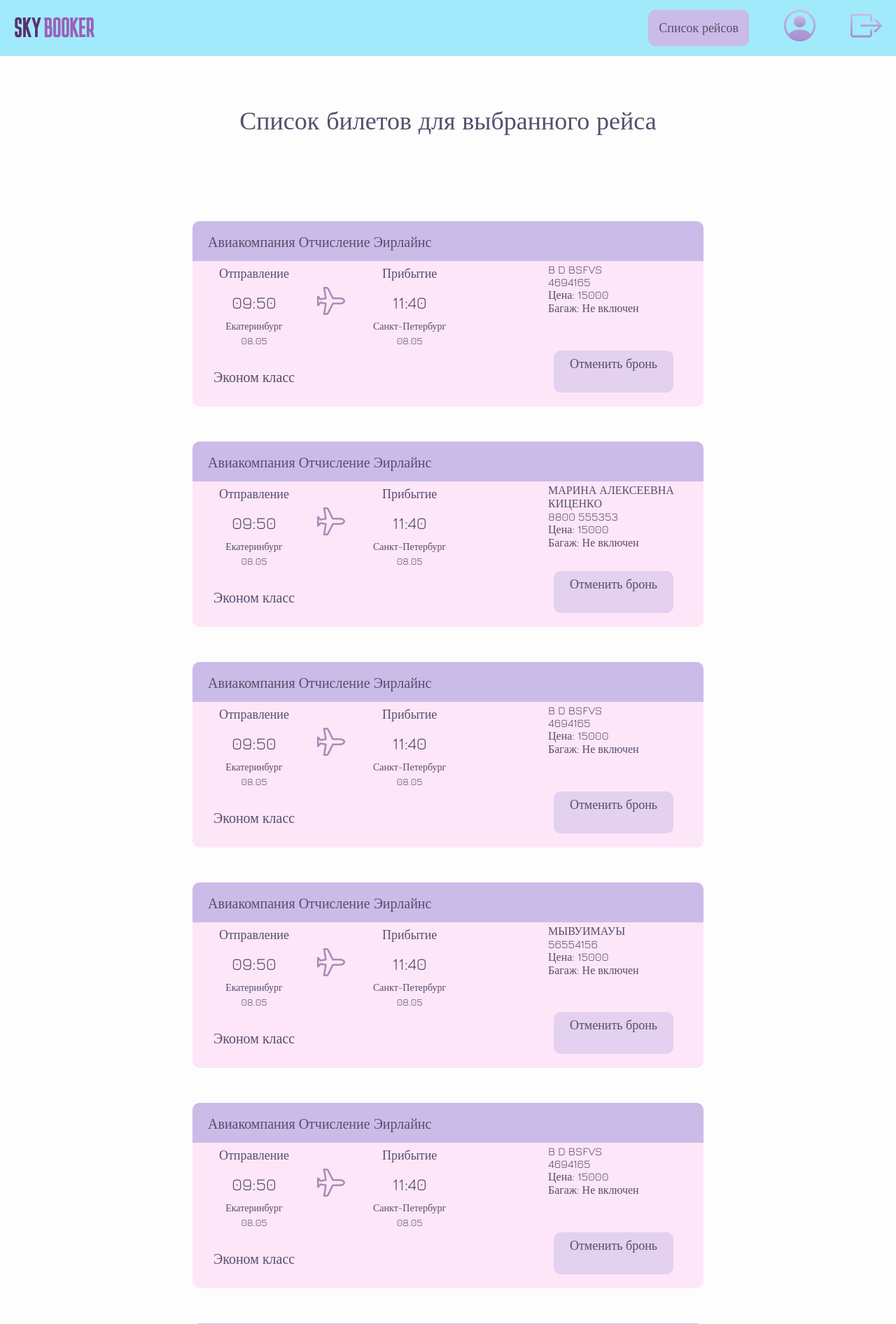
After one commit to Marina-Kits/SkyBooker-project, a Django app: page /flight/1/tickets/ in a window 1280 px wide. The commit adds this page. Shown: the top 1892 px of the page at 70% size. Run offline with Django 5.2, Linux system fonts and the light colour scheme; a user stored in the database is signed in; data comes from the database, SQL or seed files in the repository; both versions use the stored data as it was after the commit; parts of the project's set-up code (start-up, migrations or seed data) failed here and were passed over.

Commit message:
add ticket cancellation for admin + flight ticket list for admin

```diff
--- a/skybooker/main/urls.py
+++ b/skybooker/main/urls.py
@@ -20,4 +20,5 @@ urlpatterns = [
     path('book-ticket/<int:flight_id>/', views.book_ticket, name='book_ticket'),
     path('confirmation/<str:ticket_ids>/', views.confirmation, name='confirmation'),
     path('cancel-ticket/<int:ticket_id>/', views.cancel_ticket, name='cancel_ticket'),
+    path('flight/<int:flight_id>/tickets/', views.flight_tickets, name='flight_tickets'),
 ]
--- a/skybooker/main/views.py
+++ b/skybooker/main/views.py
@@ -303,3 +303,9 @@ def cancel_ticket(request, ticket_id):
     flight_class_info.seats_number += 1
     flight_class_info.save()
     return redirect('main:profile')
+
+
+@admin_required
+def flight_tickets(request, flight_id):
+    tickets = Ticket.objects.filter(flight_id=flight_id)
+    return render(request, 'main/flight_tickets.html', {'tickets': tickets})
--- a/skybooker/static/css/admin-flights.css
+++ b/skybooker/static/css/admin-flights.css
@@ -26,7 +26,8 @@ h1{
     flex-direction: column;
     gap: 20px;
 }
-.admin-seats-number{
+.admin-seats-number,
+.admin-ticket-info{
     position: absolute;
     right: 22px;
     top: 60px;
@@ -47,3 +48,40 @@ h1{
     font-size: 18px;
     text-align: center;
 }
+.ticket-buttons-container{
+    position: absolute;
+    right: 15px;
+    bottom: 20px;
+    display: flex;
+    gap: 15px;
+    border: 1px black;
+}
+.open-flight-info,
+.open-book-info{
+    position: relative;
+    right: 0;
+    bottom: 0;
+    width: 155px;
+    height: 40px;
+    background-color: var(--violet-light);
+    padding: 8px;
+    padding-bottom: 12px;
+    cursor: pointer;
+    text-align: center;
+    border-radius: 10px;
+    transition: .3s;
+    font-size: 18px;
+}
+.open-book-info{
+    width: 131px;
+    height: 40px;
+    padding: 8px 20px 12px 20px;
+}
+.admin-ticket-info{
+    max-height: 120px;
+    overflow-y: auto;
+    overflow-wrap: break-word;
+    font-size: 16px;
+    display: block;
+    width: 200px;
+}
--- a/skybooker/static/css/ticket.css
+++ b/skybooker/static/css/ticket.css
@@ -1,6 +1,7 @@
 /*билеты*/
 #tickets-list,
-#admin-flights-list{
+#admin-flights-list,
+#admin-book-list{
     margin-top: 72px;
     width: 730px;
     display: flex;
@@ -94,11 +95,13 @@
     font-size: 18px;
 }
 .cancel-ticket{
-    padding: 4px;
-    padding-top: 20px;
+    width: 131px;
+    height: 40px;
+    padding: 8px 20px 12px 20px;
 }
 .buy-ticket:hover,
 .open-flight-info:hover,
+.open-book-info:hover,
 .cancel-ticket:hover{
     background-color: var(--violet-color);
     box-shadow: 0px 0px 10px 0px rgba(198, 175, 238, .7);
--- a/skybooker/templates/main/flight_list.html
+++ b/skybooker/templates/main/flight_list.html
@@ -1,8 +1,8 @@
 {% extends 'main/head-template.html' %}
 {% load static %}
 {% block styles %}
+    <link rel="stylesheet" href="{% static 'css/ticket.css' %}">
     <link rel="stylesheet" href="{% static 'css/admin-flights.css' %}">
-    <link rel="stylesheet" href="{% static 'css/ticket.css' %}">
 {% endblock %}
 {% block title %}Список рейсов{% endblock %}
 {% block content %}
@@ -41,7 +41,10 @@
                                 {% endfor %}
                             </ul>
                         </div>
+                        <div class="ticket-buttons-container">
+                            <a href="{% url 'main:flight_tickets' flight.id %}" class="open-book-info">Открыть билеты</a>
                             <a href="{% url 'main:flight_info_edit' flight.id %}" class="open-flight-info">Открыть информацию</a>
+                        </div>
                     </div>
                 </li>
             {% endfor %}
--- /dev/null
+++ b/skybooker/templates/main/flight_tickets.html
@@ -0,0 +1,81 @@
+{% extends 'main/head-template.html' %}
+{% load static %}
+{% block styles %}
+    <link rel="stylesheet" href="{% static 'css/ticket.css' %}">
+    <link rel="stylesheet" href="{% static 'css/admin-flights.css' %}">
+{% endblock %}
+{% block title %}Список рейсов{% endblock %}
+{% block content %}
+    {% include 'main/header.html' %}
+    <div id="main-content">
+        <h1>Список билетов для выбранного рейса</h1>
+        <ul id="admin-book-list">
+            {% for ticket in tickets %}
+                <li>
+                    <div class="ticket-card">
+                        <p class="ticket-airline">Авиакомпания {{ ticket.flight.airline }}</p>
+                        <div class="ticket-time-info">
+                            <div class="ticket-departure-info">
+                                <span>Отправление</span>
+                                <p class="ticket-time">{{ ticket.flight.departure_time|time:"H:i" }}</p>
+                                <p class="ticket-city-date">{{ ticket.flight.departure_airport.city }}<br>{{ ticket.flight.departure_time|date:"d.m" }}</p>
+                            </div>
+                            <div class="plane-container">
+                                <img src="{% static 'img/airplane.svg' %}" width="40px">
+                            </div>
+                            <div class="ticket-arrival-info">
+                                <span>Прибытие</span>
+                                <p class="ticket-time">{{ ticket.flight.arrival_time|time:"H:i" }}</p>
+                                <p class="ticket-city-date">{{ ticket.flight.arrival_airport.city }}<br>{{ ticket.flight.arrival_time|date:"d.m" }}</p>
+                            </div>
+                        </div>
+                        <div class="admin-ticket-info">
+                            <p style="text-transform: uppercase;">{{ ticket.passenger.full_name }}</p>
+                            <p>{{ ticket.passenger.passport_number }}</p>
+                            <p>Цена: {{ ticket.price|floatformat:0 }}</p>
+                            <p>Багаж:
+                                {% if ticket.luggage %}
+                                    {{ ticket.luggage_price|floatformat:0 }}
+                                {% else %}
+                                    Не включен
+                                {% endif %}
+                            </p>
+                        </div>
+
+                        <a href="#" class="cancel-ticket" data-ticket-id="{{ ticket.id }}">Отменить бронь</a>
+                        <p class="service-class-p">{{ ticket.get_service_class_display }} класс</p>
+                    </div>
+                </li>
+            {% empty %}
+                <li>Нет доступных билетов</li>
+            {% endfor %}
+        </ul>
+    </div>
+
+    <script>
+        document.addEventListener("DOMContentLoaded", function() {
+            var cancelButtons = document.querySelectorAll('.cancel-ticket');
+            cancelButtons.forEach(function(button) {
+                button.addEventListener('click', function(event) {
+                    event.preventDefault();
+
+                    var ticketId = button.dataset.ticketId;
+                    var url = "/cancel-ticket/" + ticketId + "/";
+
+                    fetch(url, {
+                        method: 'POST',
+                        headers: {
+                            'X-CSRFToken': "{{ csrf_token }}",
+                        },
+                    })
+                    .then(response => {
+                        window.location.reload();
+                    })
+                    .catch(error => {
+                        console.error('Error:', error);
+                    });
+                });
+            });
+        });
+    </script>
+{% endblock %}
```
Also changed, not shown: skybooker/db.sqlite3.
